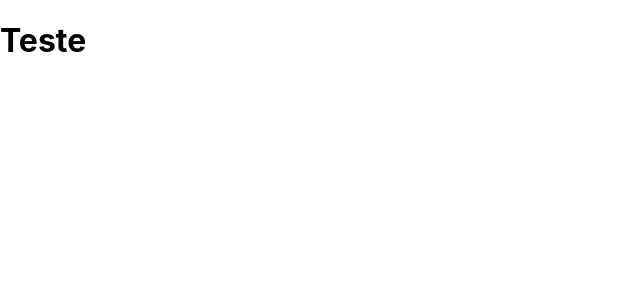
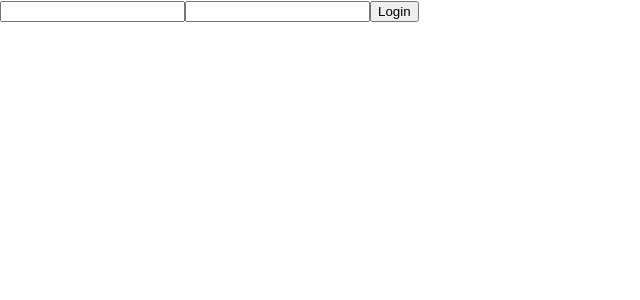
Before and after one commit to Caio-Vieira/login, a React (Create React App) app in the folder login-ui/: page / in a window 1280 px wide. Shown: the top 300 px of the page, without its empty margins (0-640 px from the left). Built offline with nearby package versions, Linux system fonts and the light colour scheme.

Commit message:
adicionou action do redux

```diff
--- a/login-ui/src/App.js
+++ b/login-ui/src/App.js
@@ -3,6 +3,7 @@
 import { legacy_createStore as createStore } from 'redux';
 import {BrowserRouter, Routes, Route } from 'react-router-dom'
 import authController from './Reducer/index'
+import Login from './Components/Login'
 
 
 function App() {
@@ -13,7 +14,7 @@
     <Provider store={store}>
       <BrowserRouter>
         <Routes>
-          <Route path='/' element={<h1>Teste</h1>}/>
+          <Route path='/' element={<Login/>}/>
         </Routes>
       </BrowserRouter>
     </Provider>
--- /dev/null
+++ b/login-ui/src/Components/Login.js
@@ -0,0 +1,20 @@
+import React, { useState } from "react";
+import Action from '../Action/index'
+
+
+function Login() {
+
+    const [text, setText] = useState("")
+    const [password, setPassword] = useState("")
+
+
+    return (
+        <div>
+            <input type="text" name="email" onChange={e => setText(e.target.value)} />
+            <input type="password" name="password" onChange={e => setPassword(e.target.value)}/>
+            <button onClick={()=>{Action({text, password})}}>Login</button>
+        </div>
+    );
+}
+
+export default Login;
```
Also changed, not shown: login-ui/src/Action/index.js (+24 -0 lines).
